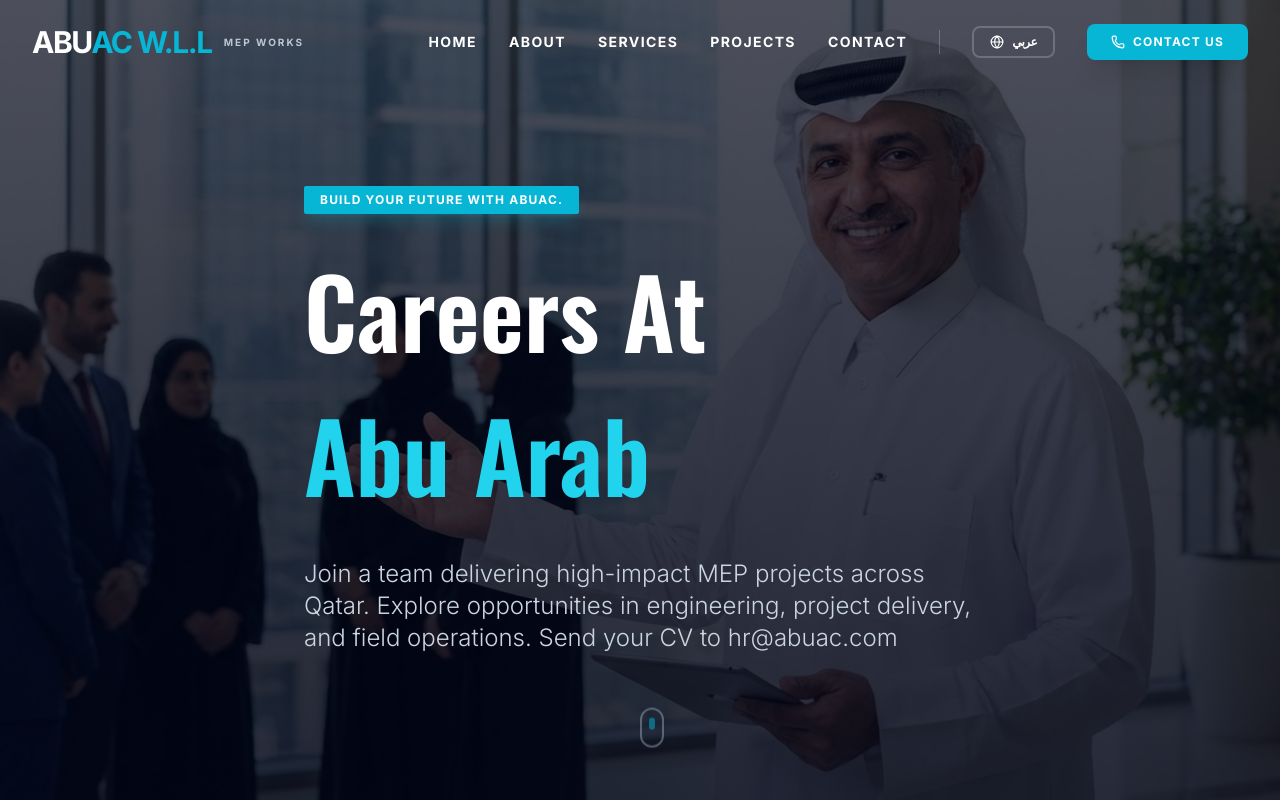
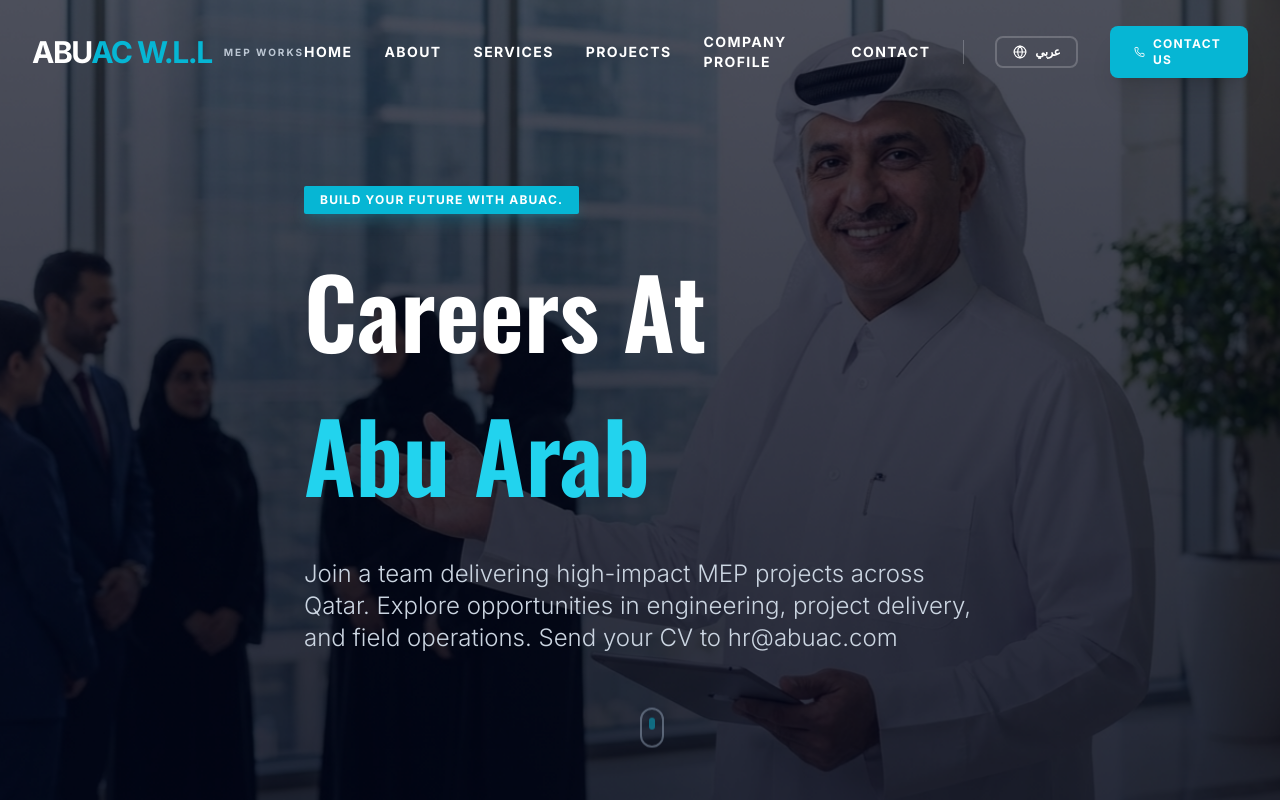
Before and after one commit to diabalsadi/abuarabwllm, a React (Vite) app: page /careers in a window 1280 px wide. Shown: the top 800 px of the page. Built offline with nearby package versions, Linux system fonts and the light colour scheme.

Commit message:
feat: Introduce Navbar component, company profile PDF, and update constants for navigation.

```diff
--- a/components/Navbar.tsx
+++ b/components/Navbar.tsx
@@ -38,10 +38,16 @@
     { name: t('nav.about'), href: '#about' },
     { name: t('nav.services'), href: '#services' },
     { name: t('nav.projects'), href: '#projects' },
+    { name: t('nav.companyProfile'), href: '/companyProfile.pdf', isExternal: true },
     { name: t('nav.contact'), href: '#contact' },
   ];
 
-  const scrollToSection = (e: React.MouseEvent<HTMLAnchorElement>, href: string) => {
+  const scrollToSection = (e: React.MouseEvent<HTMLAnchorElement>, href: string, isExternal?: boolean) => {
+    if (isExternal) {
+      setIsOpen(false);
+      return;
+    }
+
     e.preventDefault();
     setIsOpen(false);
 
@@ -66,8 +72,8 @@
 
   return (
     <nav className={`fixed w-full z-[100] transition-all duration-300 ${isSolid
-        ? 'bg-white shadow-lg py-3'
-        : 'bg-transparent py-4 md:py-6'
+      ? 'bg-white shadow-lg py-3'
+      : 'bg-transparent py-4 md:py-6'
       }`}>
       <div className="max-w-7xl mx-auto px-4 sm:px-6 lg:px-8">
         <div className="flex justify-between items-center">
@@ -91,7 +97,9 @@
               <a
                 key={link.name}
                 href={link.href}
-                onClick={(e) => scrollToSection(e, link.href)}
+                onClick={(e) => scrollToSection(e, link.href, link.isExternal)}
+                target={link.isExternal ? "_blank" : undefined}
+                rel={link.isExternal ? "noopener noreferrer" : undefined}
                 className={`text-sm font-bold uppercase tracking-widest transition-all hover:text-cyan-500 relative group py-2 ${isSolid ? 'text-slate-700' : 'text-white'
                   }`}
               >
@@ -105,8 +113,8 @@
             <button
               onClick={() => setLanguage(language === 'en' ? 'ar' : 'en')}
               className={`flex items-center text-xs font-black border-2 rounded-lg px-4 py-1.5 transition-all uppercase tracking-tighter ${isSolid
-                  ? 'border-blue-950/10 text-blue-950 hover:bg-blue-50'
-                  : 'border-white/20 text-white hover:bg-white/10'
+                ? 'border-blue-950/10 text-blue-950 hover:bg-blue-50'
+                : 'border-white/20 text-white hover:bg-white/10'
                 }`}
             >
               <Globe className="w-3.5 h-3.5 me-2" />
@@ -150,8 +158,10 @@
             <a
               key={link.name}
               href={link.href}
+              target={link.isExternal ? "_blank" : undefined}
+              rel={link.isExternal ? "noopener noreferrer" : undefined}
               className="py-4 text-lg font-black text-slate-900 border-b border-gray-100 flex justify-between items-center active:bg-gray-50 transition-colors"
-              onClick={(e) => scrollToSection(e, link.href)}
+              onClick={(e) => scrollToSection(e, link.href, link.isExternal)}
             >
               {link.name}
               <ChevronRight className={`text-cyan-500 ${language === 'ar' ? 'rotate-180' : ''}`} size={20} />
--- a/constants.tsx
+++ b/constants.tsx
@@ -95,7 +95,8 @@
       projects: 'Projects',
       contact: 'Contact',
       contactBtn: 'CONTACT US',
-      companySub: 'MEP Works'
+      companySub: 'MEP Works',
+      companyProfile: 'Company Profile'
     },
     hero: {
       tag: 'Your Trusted Partner for Integrated MEP Solutions.',
@@ -212,7 +213,8 @@
       projects: 'مشاريعنا',
       contact: 'اتصل بنا',
       contactBtn: 'اتصل بنا',
-      companySub: 'أعمال الميكانيكا والكهرباء'
+      companySub: 'أعمال الميكانيكا والكهرباء',
+      companyProfile: 'ملف الشركة'
     },
     hero: {
       tag: 'خياركم الموثوق للحلول الكهروميكانيكية المتكاملة',
```
Also changed, not shown: 1 other file (tests, documents, lock files or other folders).
